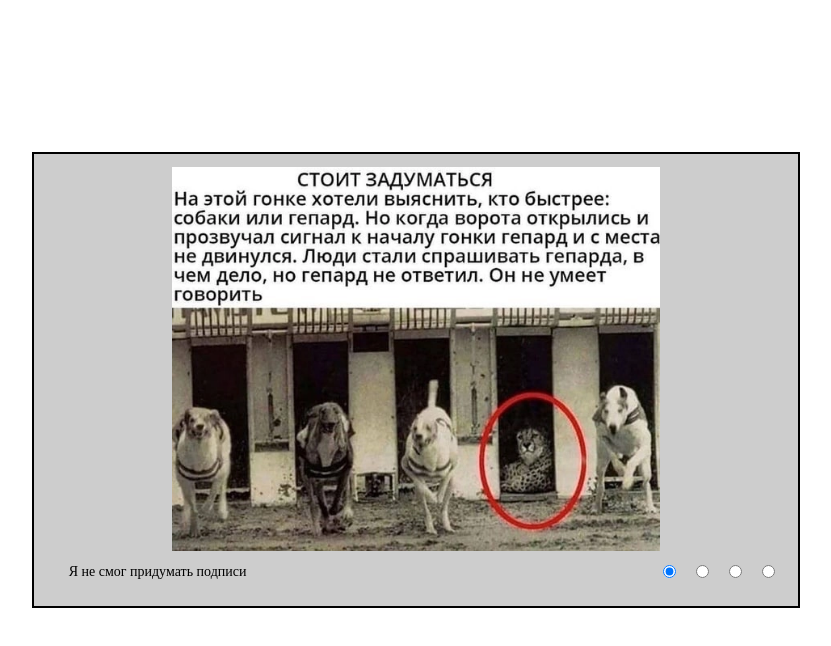
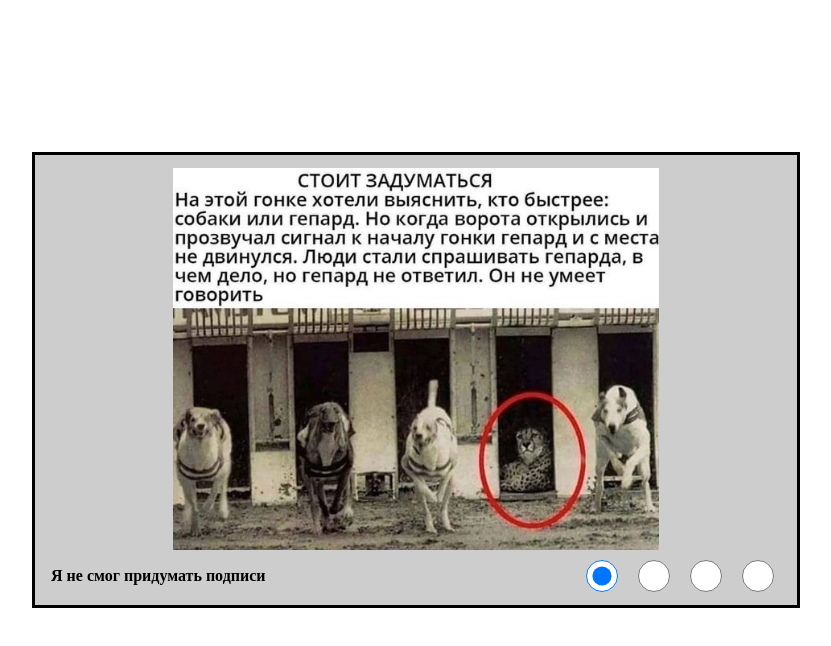
Before and after one commit to beenar-0/css-meme-slider, a plain HTML site: page index.html in a window 1280 px wide. Shown: the whole page, without its empty margins (224-1055 px from the left). Drawn offline with Linux system fonts and the light colour scheme.

Commit message:
fix: fixed some style due to task req (Tue, May 17, 2022 10:06:13 PM)

```diff
--- a/style.css
+++ b/style.css
@@ -27,7 +27,7 @@ html, body {
     height: 100%;
     width: 100%;
     line-height: 1;
-    font-size: 14px;
+    font-size: 1rem;
     -ms-text-size-adjust: 100%;
     -moz-text-size-adjust: 100%;
     -webkit-text-size-adjust: 100%;
@@ -84,7 +84,7 @@ body {
 
 .wrapper {
     padding: 1vw;
-    border: 2px solid black;
+    border: .2rem solid black;
     width: 60%;
     height: 60%;
     min-height: fit-content;
@@ -138,6 +138,8 @@ body {
 }
 
 .btn {
+    width: 2rem;
+    height: 2rem;
     cursor: pointer;
     margin: 10px;
     transition: 0.3s;
@@ -169,6 +171,7 @@ body {
 
 .title {
     font-size: 0;
+    font-weight: bold;
     transition: 0.5s;
     flex-basis: 0;
     display: flex;
@@ -180,22 +183,22 @@ body {
 
 .btn:nth-child(1):checked ~ .title__container .title:nth-child(1) {
     flex-basis: 100%;
-    font-size: 14px;
+    font-size: 1rem;
 }
 
 .btn:nth-child(2):checked ~ .title__container .title:nth-child(2) {
     flex-basis: 100%;
-    font-size: 14px;
+    font-size: 1rem;
 }
 
 .btn:nth-child(3):checked ~ .title__container .title:nth-child(3) {
     flex-basis: 100%;
-    font-size: 14px;
+    font-size: 1rem;
 }
 
 .btn:nth-child(4):checked ~ .title__container .title:nth-child(4) {
     flex-basis: 100%;
-    font-size: 14px;
+    font-size: 1rem;
 }
 
 
```
